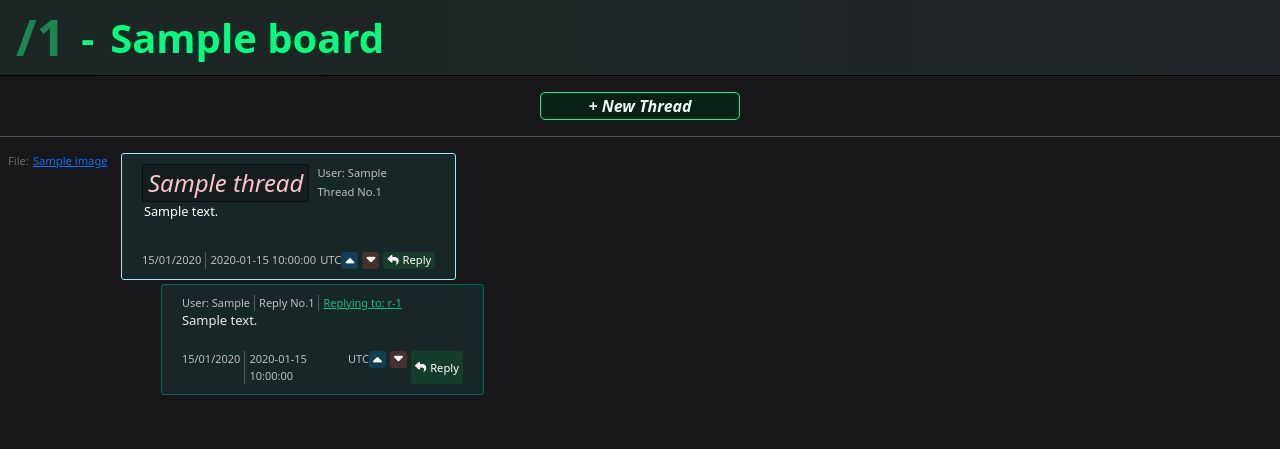
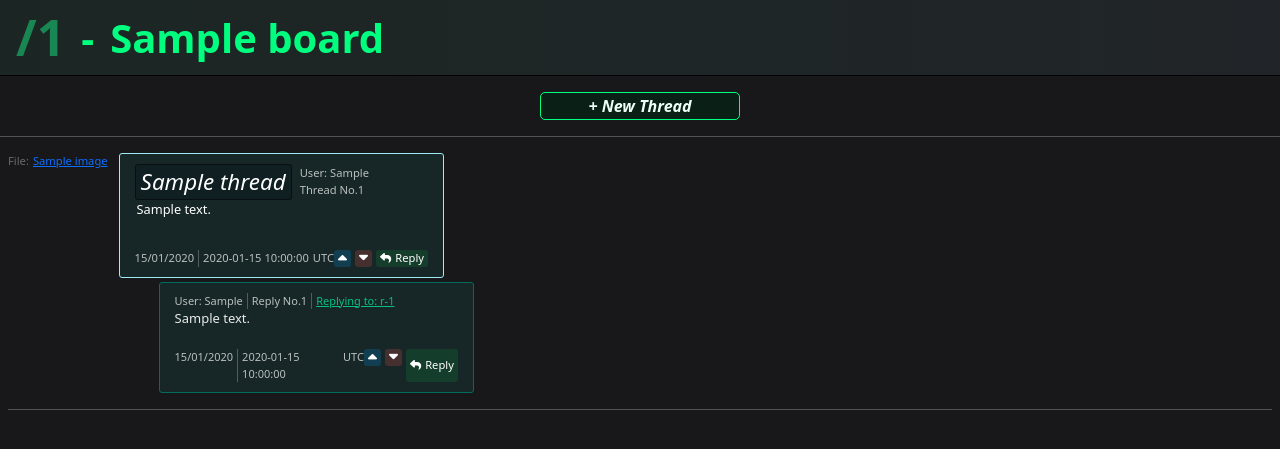
Before and after one commit to VictorClvtt/pichan_flask_imageboard, a Python web app: template templates/board.html in a window 1280 px wide. Shown: the part 28-477 px from the top of the page. Run offline with Jinja, Linux system fonts and the light colour scheme; the template is opened without the code that fills it: most values are stand-ins (such as "Sample title", 1, 10 or a date in 2020); some libraries are stand-ins or nearby versions.

Commit message:
Small CSS fixes

```diff
--- a/static/css/board.css
+++ b/static/css/board.css
@@ -57,7 +57,7 @@
     border-color: #006c5c;
     border-radius: 3px;
     height: fit-content;
-    padding: 10px 20px;
+    padding: 10px 15px;
 }
 
 .chan-thread-modal{
@@ -70,19 +70,28 @@
 }
 
 .chan-thread-title{
-    color: rgb(255, 193, 203);
-    background-color: rgba(10, 10, 10, 0.3);
+    color: rgb(255, 255, 255);
+    background-color: rgba(3, 14, 26, 0.3);
     padding: 0px 5px;
-    font-size: 1.5rem;
+    font-size: 1.4rem;
     border-radius: 3px;
     border: 1px rgba(0, 0, 0, 0.5) solid;
 }
 
 .chan-thread-title:hover{
-    color: rgba(255, 255, 255, 0.800);
-    background-color: rgba(0, 255, 217, 0.125);
+    color: rgb(0, 19, 190);
+    background-color: rgba(180, 255, 234, 0.87);
     padding: 0px 5px;
-    font-size: 1.5rem;
+    font-size: 1.4rem;
+}
+
+.chan-thread-page-title{
+    color: rgb(255, 255, 255);
+    background-color: rgba(3, 14, 26, 0.3);
+    padding: 0px 5px;
+    font-size: 1.4rem;
+    border-radius: 3px;
+    border: 1px rgba(0, 0, 0, 0.5) solid;
 }
 
 .chan-text-content{
@@ -91,3 +100,8 @@
     margin: 0;
     padding: 0 0 0 2px;
 }
+
+.text-ellipsis {
+    white-space: nowrap;        /* Prevents text from wrapping to a new line */
+    text-overflow: ellipsis;    /* Adds an ellipsis (...) at the end of the truncated text */
+  }
--- a/templates/board.html
+++ b/templates/board.html
@@ -108,17 +108,17 @@
                         {% set count.value = count.value + 1 %}
                         <div id="r{{ reply.id }}" class="chan-thread-info d-flex flex-column" style="min-width: 300px; margin-left: {{ 20 * level }}px; width: fit-content;">
                             <div class="d-flex gap-1">
-                                <p class="m-0" style="font-size: 11px; color: rgba(255, 255, 255, 0.700);">User: {{ reply.user_token }}</p>
+                                <p class="m-0 text-ellipsis" style="font-size: 11px; color: rgba(255, 255, 255, 0.700);">User: {{ reply.user_token }}</p>
                                 {% if reply.user_token == thread.user_token %}
-                                    <p class="text-info m-0" style="font-size: 0.7rem;">(OP)</p>
+                                    <p class="text-info m-0 text-ellipsis" style="font-size: 0.7rem;">(OP)</p>
                                 {% endif %}
                                 <hr class="m-0" style="width: 1px; border-left: solid 1px;">
-                                <p class="m-0" style="font-size: 11px; color: rgba(255, 255, 255, 0.700);">Reply No.{{ reply.id }}</p>
+                                <p class="m-0 text-ellipsis" style="font-size: 11px; color: rgba(255, 255, 255, 0.700);">Reply No.{{ reply.id }}</p>
                                 <hr class="m-0" style="width: 1px; border-left: solid 1px;">
                                 <a
                                     onclick="highlightPost({{ 'r' ~ (reply.reply.id | string) if reply.reply else 't' ~ (reply.thread.id | string) }})"
                                     href="#{{ 'r' ~ (reply.reply.id | string) if reply.reply else 't' ~ (reply.thread.id | string) }}"
-                                    class="m-0" style="font-size: 11px; color: rgba(0, 255, 166, 0.7);">
+                                    class="m-0 text-ellipsis" style="font-size: 11px; color: rgba(0, 255, 166, 0.7);">
                                     Replying to: {{ 'r-' ~ (reply.reply.id | string) if reply.reply else 't-' ~ (reply.thread.id | string)}}
                                 </a>
                             </div>
@@ -159,7 +159,7 @@
                         {% endif %}
                     {% endif %}
 
-                    {% if count.value == 5 and not rendered.flag %}
+                    {% if count.value >= 5 and not rendered.flag %}
                         {% set rendered.flag = True %}
                         <a href="{{ url_for('Threads.Thread', id=thread.id) }}" style="margin-left: {{ 20 * level }}px;">See all {{ count_replies(thread.replies) }} replies</a>
                     {% endif %}
@@ -170,9 +170,10 @@
 
 
             {% for thread in board.threads %}
-            <div class="d-flex align-items-start gap-1">
+            <div class="d-flex flex-column align-items-start gap-3 w-100">
                 <!-- Thread -->
-                <div class="d-flex flex-column justify-content-center" style="width: 30%;">
+                <div class="d-flex gap-1">
+                    <div class="d-flex flex-column justify-content-start" style="width: 30%;">
                         <img class="rounded-1" style="width: 100%; height: auto; max-height: 400px;" src="{{ url_for('Images.Image', id=thread.image.id) }}" alt="">
                         <div class="d-flex gap-1">
                             <p style="font-size: 0.7rem; color: #696969;" class="m-0">File: </p>
@@ -183,10 +184,10 @@
 
                         <div id="t{{ thread.id }}" class="chan-thread-info border-info-subtle" style="min-width: 300px; width: fit-content;">
                             <div class="d-flex gap-2">
-                            <a class="chan-thread-title m-0 text-decoration-none fst-italic" href="{{ url_for('Threads.Thread', id=thread.id) }}" style="font-weight: 500; text;">{{ thread.title }}</a>
+                                <a class="chan-thread-title text-ellipsis m-0 text-decoration-none fst-italic" href="{{ url_for('Threads.Thread', id=thread.id) }}" style="font-weight: 500; text;">{{ thread.title }}</a>
                                 <div class="d-flex flex-column justify-content-around">
-                                <p class="m-0" style="font-size: 0.7rem; color: rgba(255, 255, 255, 0.700);">User: {{ thread.user_token }}</p>
-                                <p class="m-0" style="font-size: 0.7rem; color: rgba(255, 255, 255, 0.700);">Thread No.{{ thread.id }}</p>
+                                    <p class="m-0 text-ellipsis" style="font-size: 0.7rem; color: rgba(255, 255, 255, 0.700);">User: {{ thread.user_token }}</p>
+                                    <p class="m-0 text-ellipsis" style="font-size: 0.7rem; color: rgba(255, 255, 255, 0.700);">Thread No.{{ thread.id }}</p>
                                 </div>
                             </div>
 
@@ -217,6 +218,8 @@
                         </div>
                         {{ render_replies(thread.replies, 2, thread) }}
                     </div>
+                </div>
+                <hr class="border-white my-0 mx-auto" style="width: 100%;">
             {% endfor %}
 
 
```
Also changed, not shown: templates/thread.html (+10 -10 lines), data.db. Lines whose indentation alone changed are shown as unchanged.
